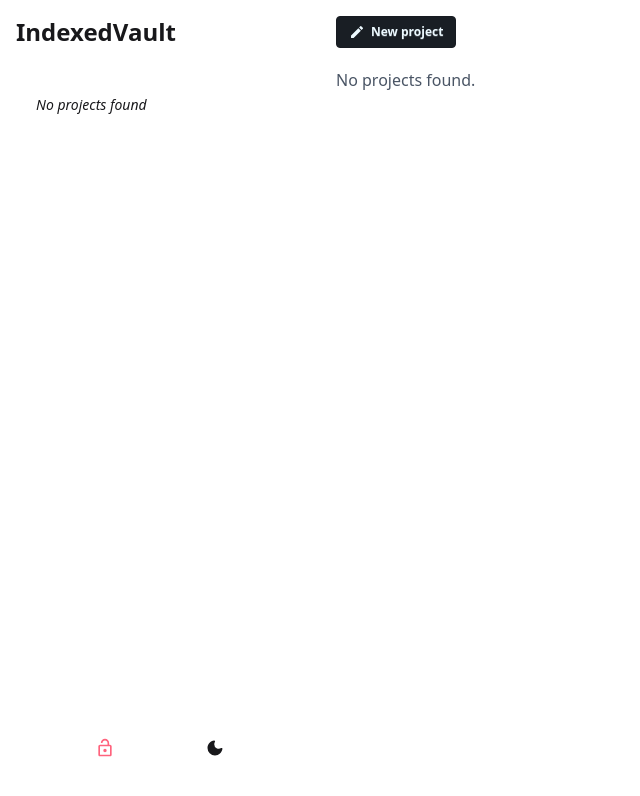
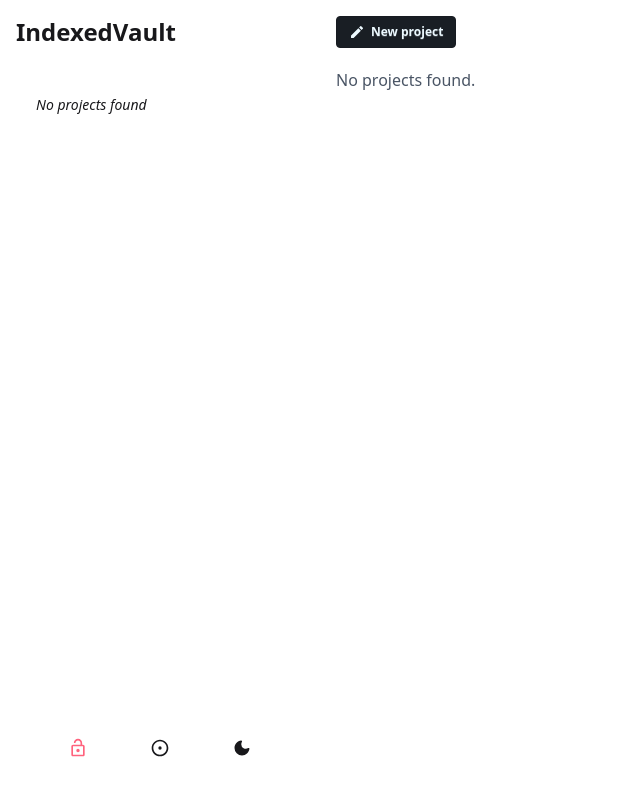
Before and after one commit to arnaugra/IndexedVault, a React (Vite) app: page / in a window 1280 px wide. Shown: the top 796 px of the page, without its empty margins (0-640 px from the left). Built offline with nearby package versions, Linux system fonts and the light colour scheme.

Commit message:
feat AppLayout: add GitHub new issue link

```diff
--- a/src/layouts/Layout.tsx
+++ b/src/layouts/Layout.tsx
@@ -9,6 +9,7 @@ import ToastComponent from "../components/ToastComponent";
 import useEncryptStore from "../stores/EncryptStore";
 import LockCloseIcon from "../svg/LockCloseIcon";
 import LockOpenIcon from "../svg/LockOpenIcon";
+import GitHubIssueIcon from "../svg/GitHubIssueIcon";
 
 function AppLayout({ children }: { children: React.ReactNode }) {
     const [sidebarOpen, setSidebarOpen] = useState(false);
@@ -63,6 +64,12 @@ function AppLayout({ children }: { children: React.ReactNode }) {
                         </button>
                     </div>
 
+                    <div className="tooltip flex items-center w-min" data-tip="Create a GitHub Issue">
+                        <button className="btn btn-circle btn-ghost" onClick={() => open("https://github.com/arnaugra/IndexedVault/issues/new", "_blank", "noopener noreferrer")}>
+                            <GitHubIssueIcon className="w-5" />
+                        </button>
+                    </div>
+
                     <div className="tooltip flex items-center w-min" data-tip="Change Theme">
                         <ThemeChanger />
                     </div>
--- /dev/null
+++ b/src/svg/GitHubIssueIcon.tsx
@@ -0,0 +1,18 @@
+import IconProps from "./IconProps";
+import SVG from "./SVG"
+
+function GitHubIssueIcon(props: IconProps) {
+    return (
+        <SVG {...props} >
+            <path fill="currentColor" d="M12 2C6.47 2 2 6.47 2 12s4.47 10 10 10s10-4.47 10-10S17.53 2 12 2m0 18c-4.41 0-8-3.59-8-8s3.59-8 8-8s8 3.59 8 8s-3.59 8-8 8"/>{/* circle */}
+            <path fill="currentColor" d="M14 12a2 2 0 1 1-4 0a2 2 0 0 1 4 0z"></path>
+
+
+
+ {/* dot */}
+
+        </SVG>
+    );
+}
+
+export default GitHubIssueIcon;
```
